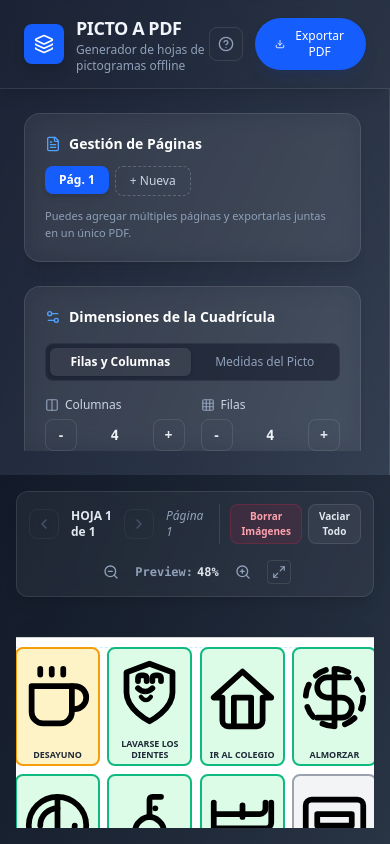
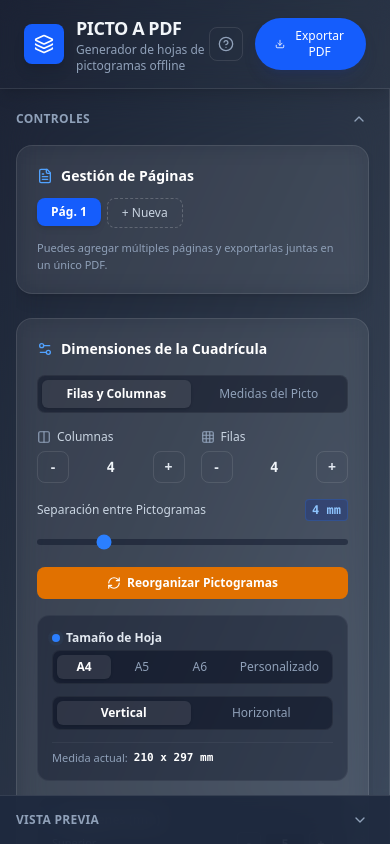
Before and after one commit to gusisola-wq/pictoapdf, a React (Vite) app: page / in a window 390 px wide. Built offline with nearby package versions, Linux system fonts and the light colour scheme.

Commit message:
Corrección de visualización para pantallas reducidas

```diff
--- a/src/App.tsx
+++ b/src/App.tsx
@@ -11,6 +11,8 @@ import {
   HelpCircle,
   ChevronLeft,
   ChevronRight,
+  ChevronUp,
+  ChevronDown,
   Trash2,
   Layers,
   ZoomIn,
@@ -27,6 +29,9 @@ export default function App() {
 
   const [fitZoomMode, setFitZoomMode] = useState<'width' | 'page'>('width');
   const [showHelp, setShowHelp] = useState(false);
+
+  const [leftCollapsed, setLeftCollapsed] = useState(false);
+  const [rightCollapsed, setRightCollapsed] = useState(false);
 
   const handleToggleFit = useCallback(() => {
     const pane = document.getElementById('preview-container-pane');
@@ -155,8 +160,24 @@ export default function App() {
         </div>
       )}
 
-      <main className="flex-1 flex flex-col lg:flex-row overflow-y-auto lg:overflow-hidden">
-        <div className="w-full lg:w-[420px] bg-white/5 backdrop-blur-xl border-r border-white/10 p-6 flex-1 lg:flex-none flex flex-col overflow-y-auto lg:max-h-full min-h-0">
+      <main className={`flex-1 flex flex-col lg:flex-row ${
+          leftCollapsed !== rightCollapsed ? 'overflow-hidden' : 'overflow-y-auto'
+        } lg:overflow-hidden`}>
+        <div
+          className={`w-full lg:w-[420px] bg-white/5 backdrop-blur-xl border-r border-white/10 p-4 lg:p-6 flex flex-col lg:overflow-y-auto lg:max-h-full min-h-0 ${
+            leftCollapsed ? 'flex-none' : (rightCollapsed ? 'flex-1 overflow-y-auto' : 'min-h-full shrink-0')
+          } lg:flex-none lg:min-h-0`}
+        >
+          <div className="lg:hidden flex items-center justify-between mb-3 shrink-0">
+            <span className="text-xs font-semibold tracking-wide text-slate-400 uppercase">Controles</span>
+            <button
+              onClick={() => setLeftCollapsed(c => !c)}
+              className="p-1.5 rounded-lg hover:bg-white/5 text-slate-400 hover:text-slate-200 transition cursor-pointer"
+            >
+              {leftCollapsed ? <ChevronDown className="w-4 h-4" /> : <ChevronUp className="w-4 h-4" />}
+            </button>
+          </div>
+          <div className={leftCollapsed ? 'hidden lg:block' : 'flex flex-col flex-1'}>
             <Controls
               settings={grid.settings}
               onSettingsChange={grid.setSettings}
@@ -192,11 +213,38 @@ export default function App() {
               onCloseCellEditor={() => grid.setSelectedSlot(null)}
             />
           </div>
+        </div>
+
+        {!leftCollapsed && !rightCollapsed && (
+          <div className="sticky bottom-0 z-10 lg:hidden bg-slate-800/90 backdrop-blur-md border-t border-white/10 px-4 py-2.5 flex items-center justify-between shrink-0">
+            <span className="text-xs font-semibold tracking-wide text-slate-400 uppercase">Vista Previa</span>
+            <button
+              onClick={() => setRightCollapsed(true)}
+              className="p-1.5 rounded-lg hover:bg-white/5 text-slate-400 hover:text-slate-200 transition cursor-pointer"
+            >
+              <ChevronDown className="w-4 h-4" />
+            </button>
+          </div>
+        )}
 
         <div
           id="preview-container-pane"
-          className="flex-1 flex flex-col bg-black/20 overflow-y-auto p-4 lg:p-6 select-none relative min-h-0"
+          className={`flex flex-col bg-black/20 p-4 lg:p-6 select-none relative min-h-0 lg:overflow-y-auto ${
+            rightCollapsed ? 'flex-none' : (leftCollapsed ? 'flex-1 overflow-y-auto' : 'min-h-full shrink-0')
+          } lg:flex-1 lg:min-h-0`}
         >
+          <div className={`lg:hidden items-center justify-between mb-3 shrink-0 ${
+            leftCollapsed || rightCollapsed ? 'flex' : 'hidden'
+          }`}>
+            <span className="text-xs font-semibold tracking-wide text-slate-400 uppercase">Vista Previa</span>
+            <button
+              onClick={() => setRightCollapsed(c => !c)}
+              className="p-1.5 rounded-lg hover:bg-white/5 text-slate-400 hover:text-slate-200 transition cursor-pointer"
+            >
+              {rightCollapsed ? <ChevronDown className="w-4 h-4" /> : <ChevronUp className="w-4 h-4" />}
+            </button>
+          </div>
+          <div className={rightCollapsed ? 'hidden lg:flex flex-col' : 'flex flex-col flex-1'}>
             <div className="bg-white/5 backdrop-blur-md p-3 rounded-xl border border-white/10 shadow-lg flex flex-col md:flex-row items-center justify-between gap-4 mb-4 shrink-0">
               <div className="flex items-center gap-3">
                 <button
@@ -332,7 +380,7 @@ export default function App() {
                 onSlotDropToSwap={grid.handleSlotDropToSwap}
               />
             </div>
-
+          </div>
         </div>
 
       </main>
```
Lines whose indentation alone changed are shown as unchanged.
